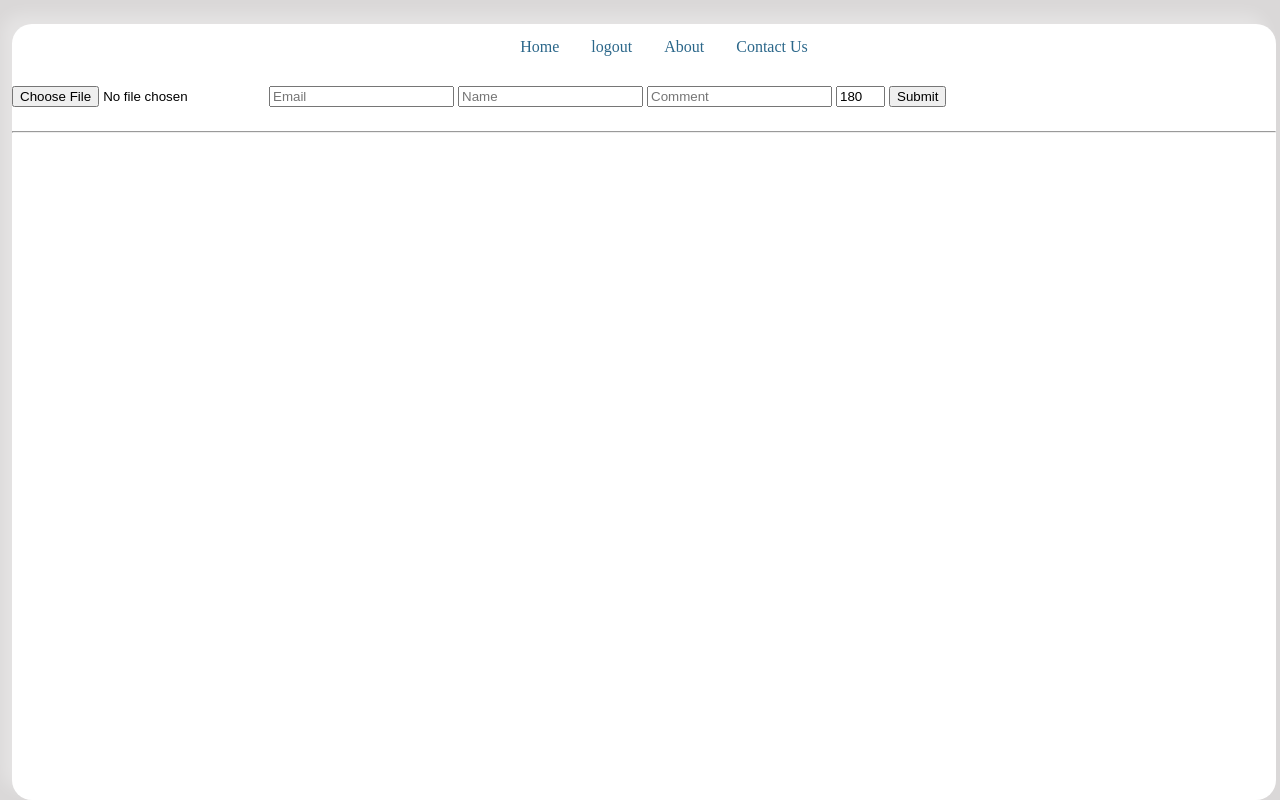
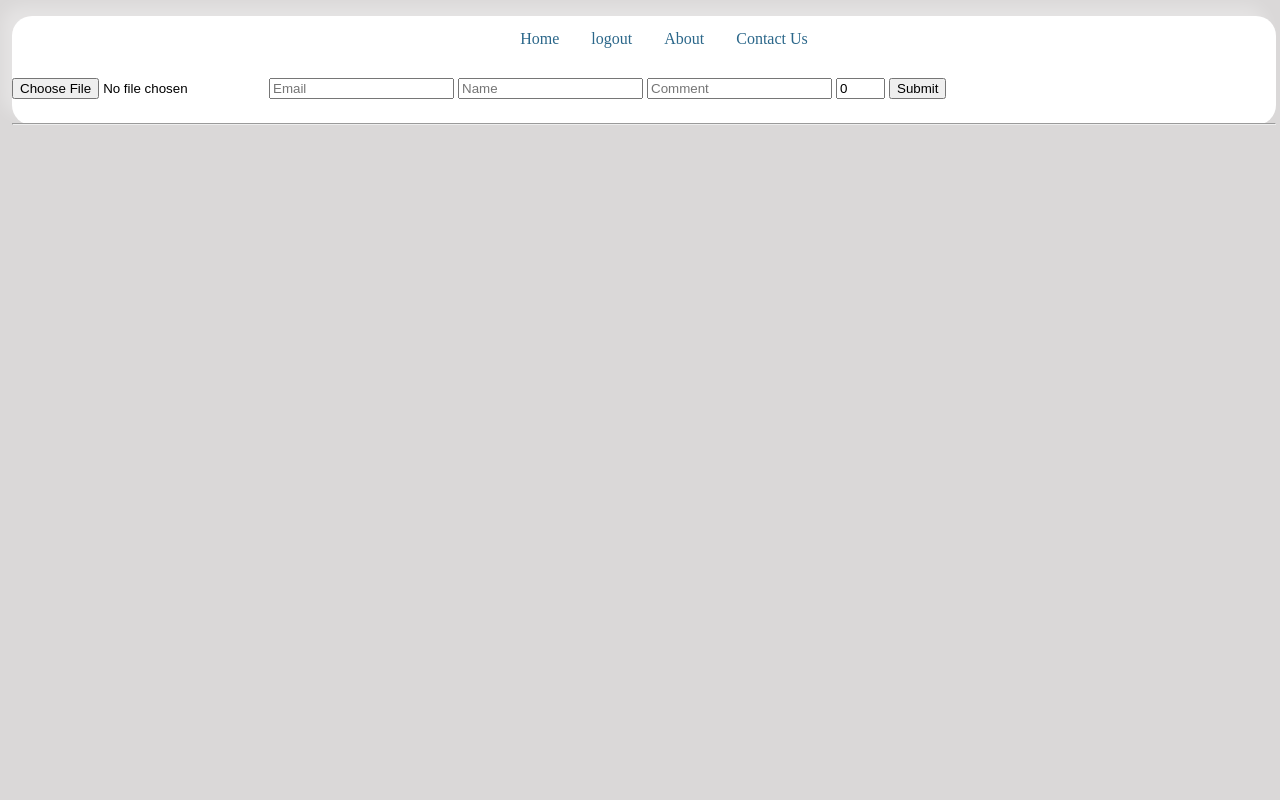
Before and after one commit to ahmed0tolba/Dental-Implant-Recognition-Pyhton-Flask-OPENCV, a Flask app: template templates/dashboard.html in a window 1280 px wide. Run offline with Flask 2, Linux system fonts and the light colour scheme; the template is opened without the code that fills it: values that come from a table or form of the project are taken from there, others are empty; some libraries are stand-ins or nearby versions.

Commit message:
modified:   _database.db 	modified:   identify.py 	new file:   static/implants/BW_ahmed_04_23_2022_11_15_43_113_2019.jpg 	new file:   static/implants/ahmed_04_23_2022_11_15_43_113_2019.jpg 	modified:   static/styleprofile.css 	modified:   templates/dashboard.html 	modified:   templates/index.html

```diff
--- a/identify.py
+++ b/identify.py
@@ -23,6 +23,9 @@ def getImplantValues(SaveDir,imgName,thresholdbw):
   blured = cv.blur(img,(10,10))
   # print("blured")
   # cv2_imshow(blured)
+
+  if thresholdbw==0:
+    thresholdbw = img.mean(axis=0).mean(axis=0)
 
   (thresh, BWFilling) = cv.threshold(blured, thresholdbw, 255, cv.THRESH_BINARY)
   cv.imwrite(SaveDir+"BW_"+imgName, BWFilling)
--- a/static/styleprofile.css
+++ b/static/styleprofile.css
@@ -1,7 +1,7 @@
 
 body {
     background-color: rgb(218, 216, 216);
-    position: fixed;
+    /* position: fixed; */
     top: 0;
     bottom: 0;
     left: 0;
--- a/templates/dashboard.html
+++ b/templates/dashboard.html
@@ -46,7 +46,7 @@
             {{form3.comment}}
         </label>
         <label>
-            {{form3.bw_lvl(size=3, value="180")}}
+            {{form3.bw_lvl(size=3, value="0")}}
         </label>
         <input type="submit">
     </form>
--- a/templates/index.html
+++ b/templates/index.html
@@ -20,7 +20,7 @@
  <div >
         <ul class="mainmenu">
             <li> <a href="index.html">Home</a> </li>
-            <li> <a href="#about">Login</a> </li>
+            <li> <a href="login">Login</a> </li>
             <li> <a href="#testimonial">About</a> </li>
             <li> <a href="#contact">Contact Us</a> </li>
         </ul>
```
Also changed, not shown: _database.db, static/implants/BW_ahmed_04_23_2022_11_15_43_113_2019.jpg (added), static/implants/ahmed_04_23_2022_11_15_43_113_2019.jpg (added).
